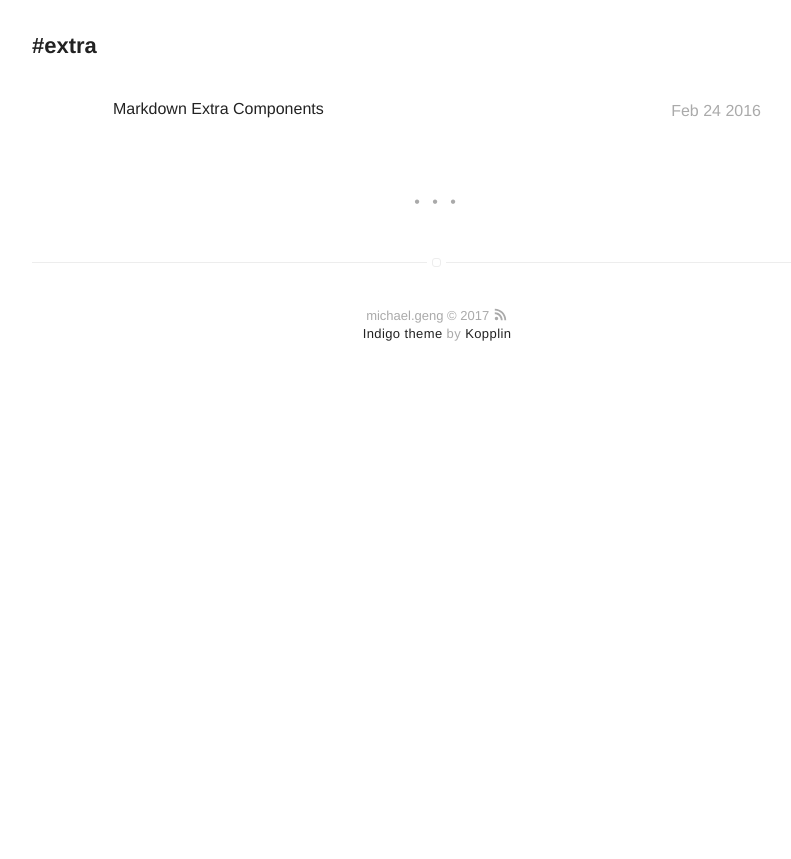
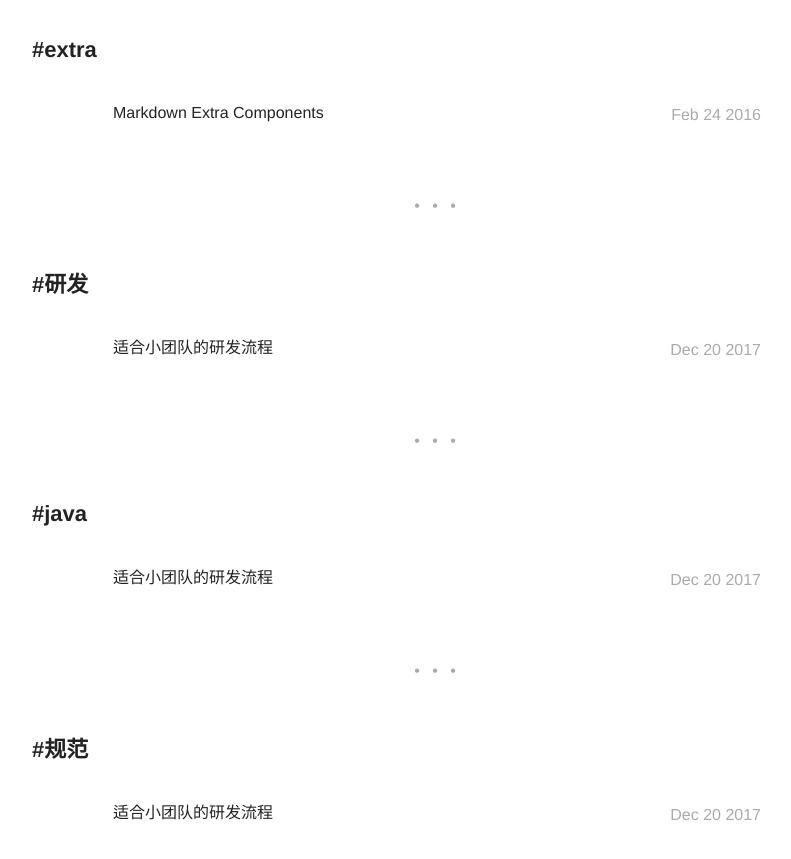
Before and after one commit to gengjw0921/gengjw0921.github.io, a Jekyll site: the page built from tags.html, in a window 1280 px wide and 900 px high, scrolled down 1336 px. Shown: the top 859 px of the window, without its empty margins (203-994 px from the left). Built offline with Jekyll 4.4.1, drawn with Linux system fonts in a browser that asks for light colours; emoji names are drawn with the system emoji font; before the commit the page ends 1741 px from its top, so only the background shows below that.

Commit message:
Update 2017-12-20-研发流程.md

```diff
--- a/_posts/2017-12-20-研发流程.md
+++ b/_posts/2017-12-20-研发流程.md
@@ -1,3 +1,19 @@
+---
+title: "适合小团队的研发流程"
+layout: post
+date: 2017-12-20 14:24
+image: /assets/images/markdown.jpg
+headerImage: false
+tag:
+- 研发
+- java
+- 规范
+category: blog
+author: michael geng
+description: 适合小团队的研发流程
+# jemoji: '<img class="emoji" title=":ramen:" alt=":ramen:" src="https://assets.github.com/images/icons/emoji/unicode/1f35c.png" height="20" width="20" align="absmiddle">'
+---
+
 ## 研发组内角色分工
 * 开发经理/架构
 * 项目/系统负责人
```
